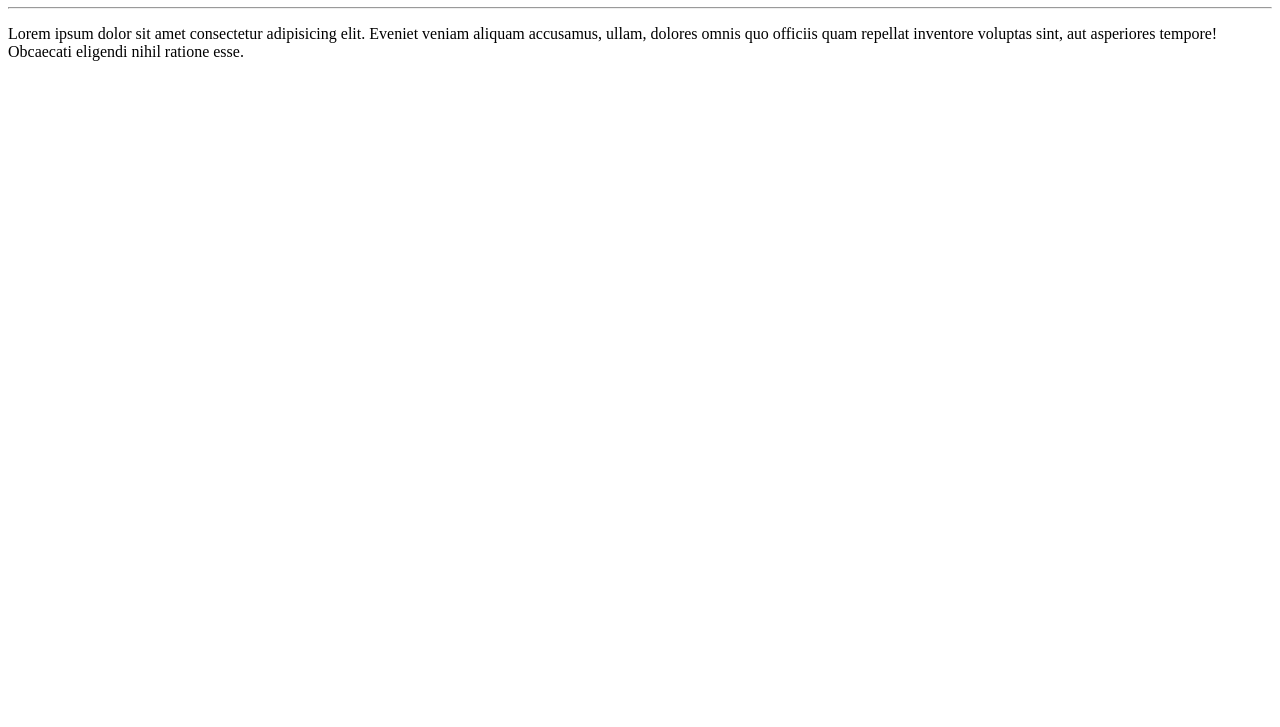
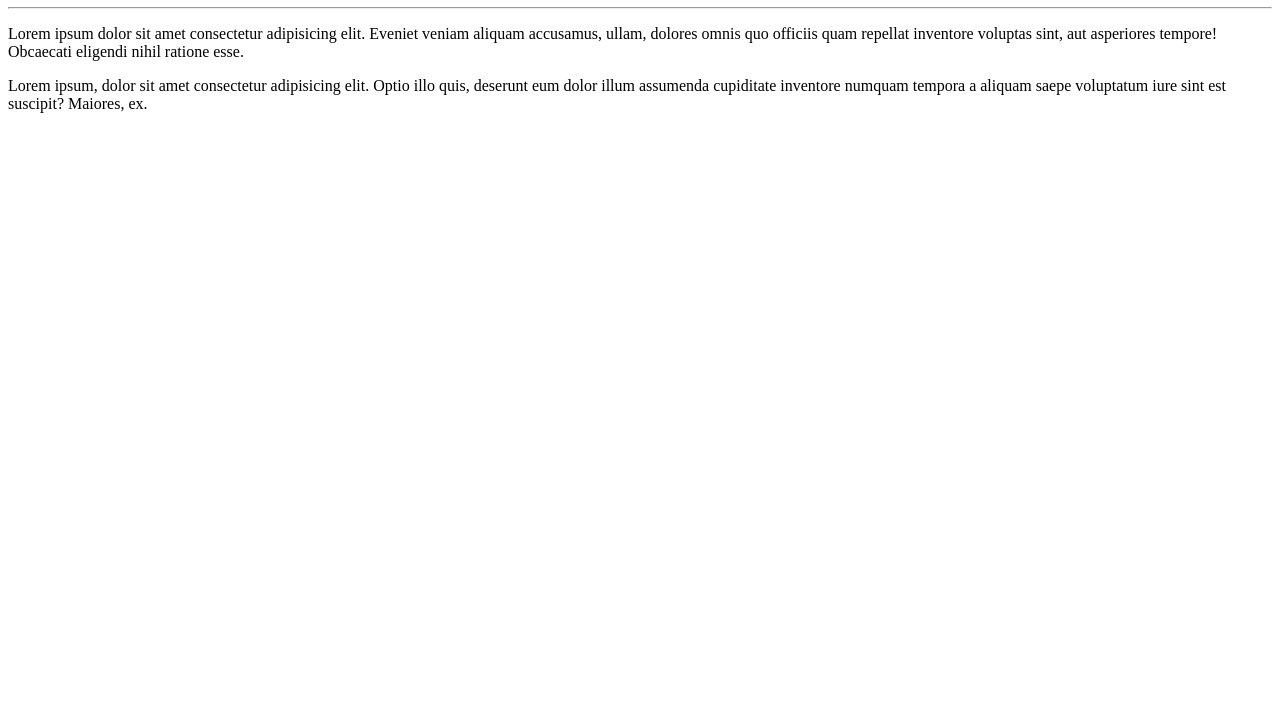
Before and after one commit to DeividPersi/Ola-Mundo, a plain HTML site: page site-exemplo/index.html in a window 1280 px wide. Shown: the part 73-800 px from the top of the page. Drawn offline with Linux system fonts and the light colour scheme.

Commit message:
Adicionei um parágrafo

```diff
--- a/site-exemplo/index.html
+++ b/site-exemplo/index.html
@@ -9,5 +9,6 @@
     <h1>Olá, Mundo!</h1>
     <hr>
     <p>Lorem ipsum dolor sit amet consectetur adipisicing elit. Eveniet veniam aliquam accusamus, ullam, dolores omnis quo officiis quam repellat inventore voluptas sint, aut asperiores tempore! Obcaecati eligendi nihil ratione esse.</p>
+    <p>Lorem ipsum, dolor sit amet consectetur adipisicing elit. Optio illo quis, deserunt eum dolor illum assumenda cupiditate inventore numquam tempora a aliquam saepe voluptatum iure sint est suscipit? Maiores, ex.</p>
 </body>
 </html>
```
